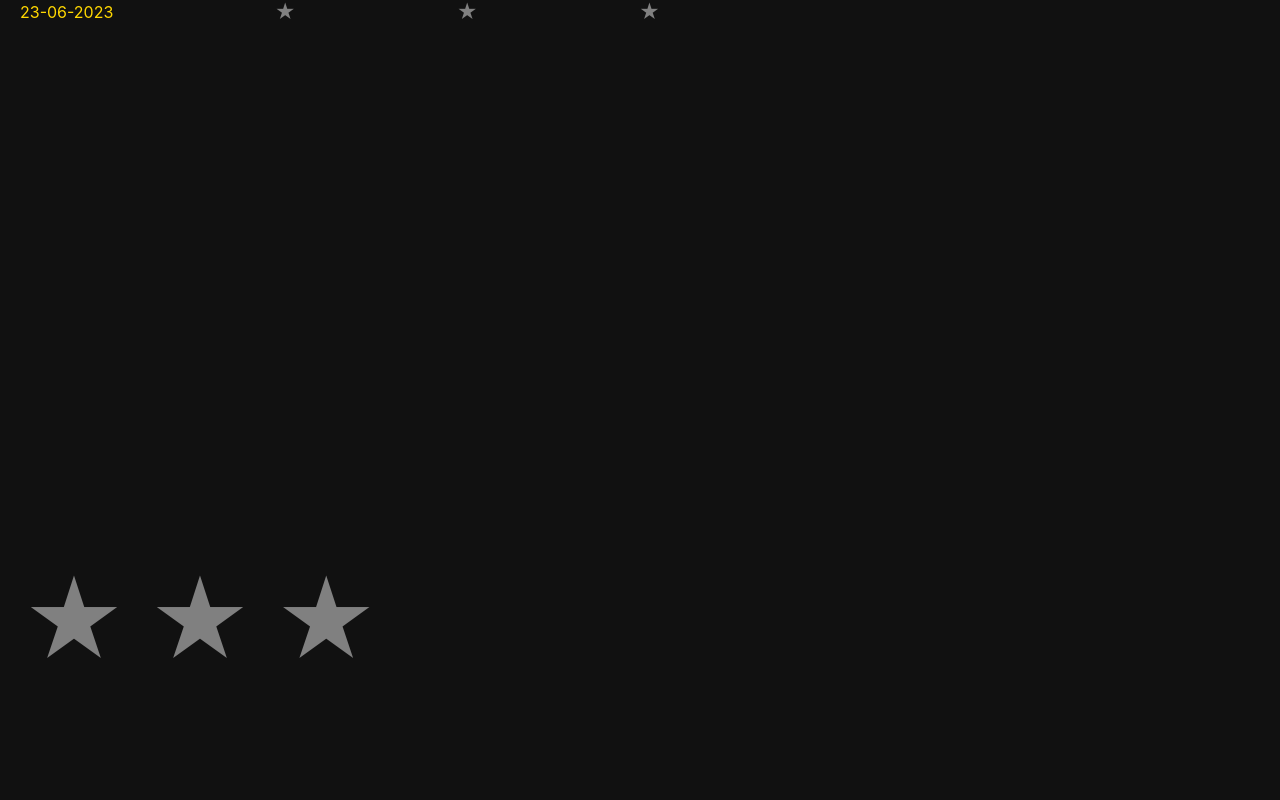
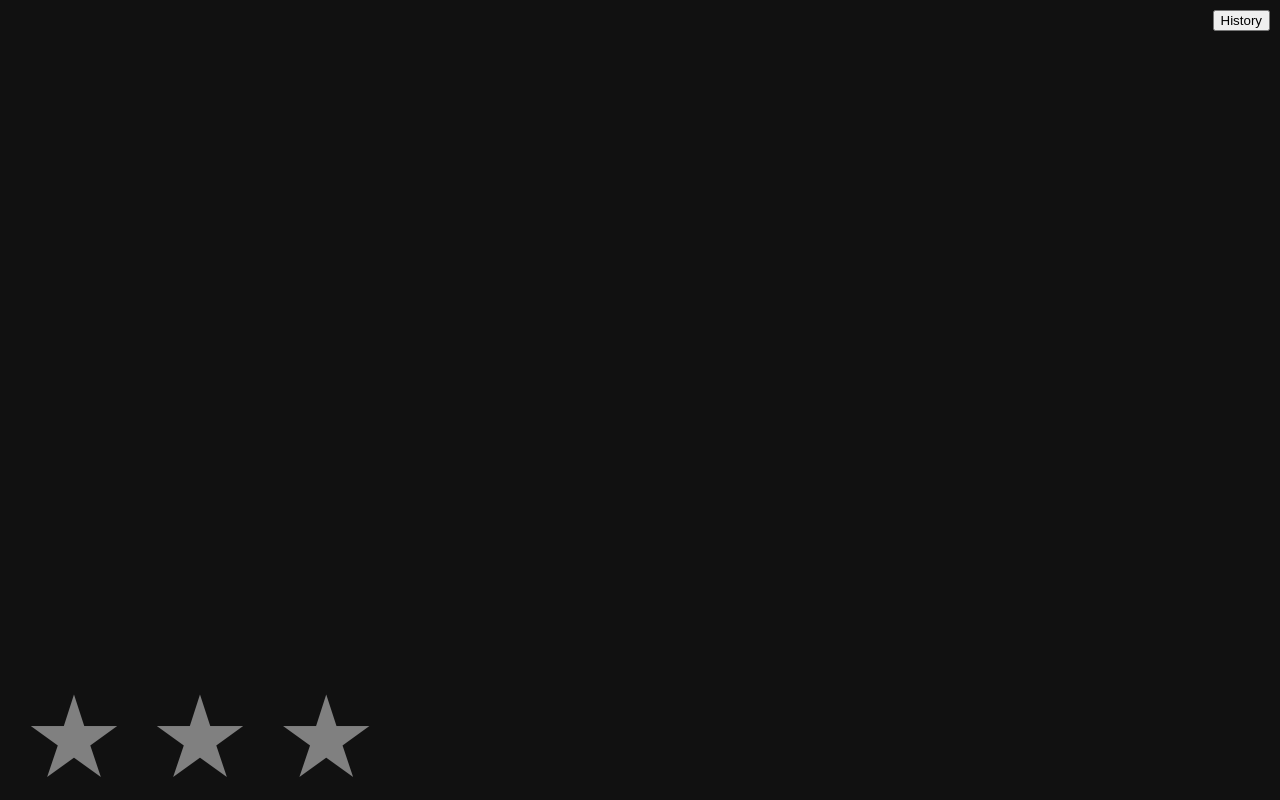
Before and after one commit to joseph-abell/stars, a React (Create React App) app: page / in a window 1280 px wide. Built offline with nearby package versions, Linux system fonts and the light colour scheme.

Commit message:
toggle history

```diff
--- a/src/App.js
+++ b/src/App.js
@@ -3,6 +3,7 @@ import { useEffect, useState } from "react";
 const App = ()  => {
   const [allStars, setAllStars] = useState([]);
   const [stars, setStars] = useState([]);
+  const [showHistory, setShowHistory] = useState(false);
 
   // get star information from local storage
   useEffect(() => {
@@ -61,6 +62,8 @@ const App = ()  => {
 
   return (
     <div>
+      <button style={{position: 'absolute', right: '10px', top: '10px', zIndex: '2'}} onClick={() => setShowHistory(!showHistory)}>History</button>
+      {showHistory && (
         <aside>
           {allStars.length > 0 && allStars.sort((a, b) => a.date - b.date).map((star) => (
             <div key={star.data} className='star-history-item'>
@@ -78,6 +81,9 @@ const App = ()  => {
             </div>
           ))}
         </aside>
+      )}
+
+    {!showHistory && (
       <main>
         {stars.length > 0 && stars.map((star, index) => (
           <span
@@ -90,6 +96,7 @@ const App = ()  => {
           </span>
         ))}
       </main>
+    )}
     </div>
   );
 }
--- a/src/index.css
+++ b/src/index.css
@@ -12,7 +12,8 @@ main {
   width: 400px;
   display: flex;
   justify-content: space-evenly;
-  height: 20vh;
+  height: 100vh;
+  align-items: flex-end;
 }
 
 .star {
@@ -22,7 +23,8 @@ main {
 
 aside {
   color: gold;
-  height: 70vh;
+  height: 100vh;
+  overflow-y: auto;
   padding: 0 20px;
 }
 
```
Also changed, not shown: src/App.css (deleted, +0 -38 lines). Lines whose indentation alone changed are shown as unchanged.
